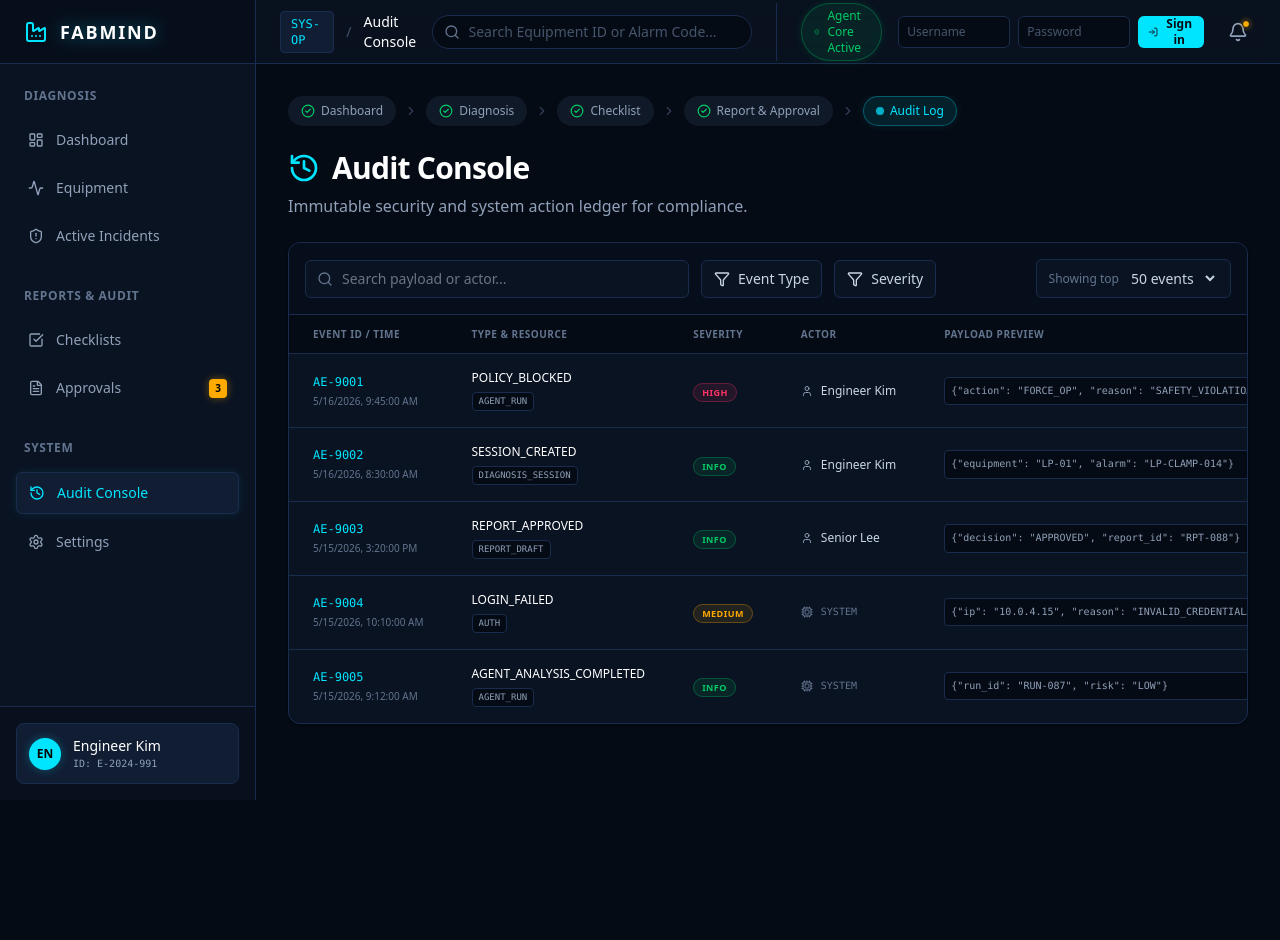
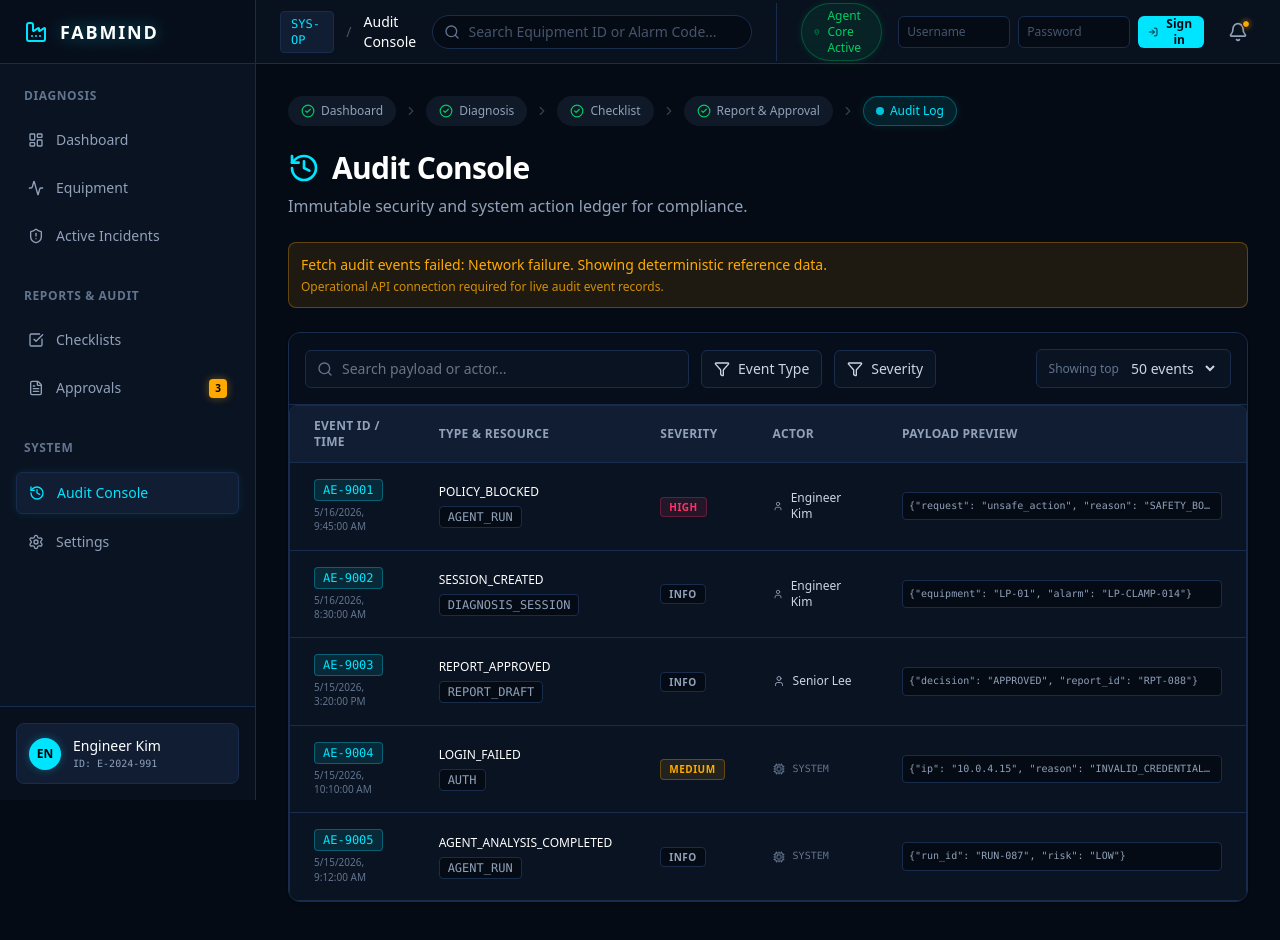
Before and after one commit to JJY0910/fabmind-agent, a Next.js app in the folder apps/web/: page /audit-events in a window 1280 px wide. Shown: the top 940 px of the page. Before the commit the page ends 804 px from the top, so only its background shows below. Built offline with nearby package versions, Linux system fonts and the light colour scheme; no server answers.

Commit message:
feat(web): standardize operational UI density states

```diff
--- a/apps/web/src/app/audit-events/page.tsx
+++ b/apps/web/src/app/audit-events/page.tsx
@@ -4,14 +4,25 @@ import { Card } from "@/components/ui/card";
 import { Search, Filter, History, User, Cpu } from "lucide-react";
 import { fetchAuditEvents } from "@/lib/api";
 import { WorkflowStepper } from "@/components/ui/WorkflowStepper";
+import {
+  CodePill,
+  DataSourceBanner,
+  OperationalTable,
+  OperationalTableBody,
+  OperationalTableHeader,
+  StatusBadge,
+  TableStateRow,
+} from "@/components/ui/operational";
 
-const mockAuditEvents = [
-  { id: "AE-9001", event_type: "POLICY_BLOCKED", severity: "HIGH", resource_type: "AGENT_RUN", actor: "Engineer Kim", created_at: "2026-05-16T09:45:00Z", payload: '{"action": "FORCE_OP", "reason": "SAFETY_VIOLATION"}' },
+const fallbackAuditEvents = [
+  { id: "AE-9001", event_type: "POLICY_BLOCKED", severity: "HIGH", resource_type: "AGENT_RUN", actor: "Engineer Kim", created_at: "2026-05-16T09:45:00Z", payload: '{"request": "unsafe_action", "reason": "SAFETY_BOUNDARY"}' },
   { id: "AE-9002", event_type: "SESSION_CREATED", severity: "INFO", resource_type: "DIAGNOSIS_SESSION", actor: "Engineer Kim", created_at: "2026-05-16T08:30:00Z", payload: '{"equipment": "LP-01", "alarm": "LP-CLAMP-014"}' },
   { id: "AE-9003", event_type: "REPORT_APPROVED", severity: "INFO", resource_type: "REPORT_DRAFT", actor: "Senior Lee", created_at: "2026-05-15T15:20:00Z", payload: '{"decision": "APPROVED", "report_id": "RPT-088"}' },
   { id: "AE-9004", event_type: "LOGIN_FAILED", severity: "MEDIUM", resource_type: "AUTH", actor: "SYSTEM", created_at: "2026-05-15T10:10:00Z", payload: '{"ip": "10.0.4.15", "reason": "INVALID_CREDENTIALS"}' },
   { id: "AE-9005", event_type: "AGENT_ANALYSIS_COMPLETED", severity: "INFO", resource_type: "AGENT_RUN", actor: "SYSTEM", created_at: "2026-05-15T09:12:00Z", payload: '{"run_id": "RUN-087", "risk": "LOW"}' }
 ];
+
+type DataMode = "loading" | "live" | "reference" | "empty";
 
 function payloadPreview(payload: unknown) {
   if (typeof payload === "string") return payload;
@@ -30,17 +41,24 @@ function formatTimestamp(value?: string | null) {
 }
 
 export default function AuditConsolePage() {
-  const [auditEvents, setAuditEvents] = useState(mockAuditEvents);
+  const [auditEvents, setAuditEvents] = useState(fallbackAuditEvents);
+  const [dataMode, setDataMode] = useState<DataMode>("loading");
+  const [error, setError] = useState<string | null>(null);
 
   useEffect(() => {
     fetchAuditEvents()
       .then(data => {
         if (data && Array.isArray(data.items)) {
           setAuditEvents(data.items);
+          setDataMode(data.items.length > 0 ? "live" : "empty");
+          setError(null);
         }
       })
       .catch((err) => {
         console.warn('Backend unavailable, using deterministic reference data', err);
+        const message = err instanceof Error ? err.message : "Backend API unavailable";
+        setDataMode("reference");
+        setError(`${message}. Showing deterministic reference data.`);
       });
   }, []);
 
@@ -59,6 +77,26 @@ export default function AuditConsolePage() {
           Immutable security and system action ledger for compliance.
         </p>
       </div>
+
+      {error ? (
+        <DataSourceBanner
+          mode="reference"
+          message={error}
+          detail="Operational API connection required for live audit event records."
+        />
+      ) : null}
+      {dataMode === "live" ? (
+        <DataSourceBanner
+          mode="live"
+          message={`Backend API connected. Showing ${auditEvents.length} audit event record${auditEvents.length === 1 ? "" : "s"}.`}
+        />
+      ) : null}
+      {dataMode === "empty" ? (
+        <DataSourceBanner
+          mode="empty"
+          message="Backend API connected. No audit events matched the current query."
+        />
+      ) : null}
 
       <Card className="overflow-hidden border-[#1a2c4d]">
         <div className="p-4 border-b border-[#1a2c4d] flex flex-col md:flex-row gap-4 justify-between bg-[#050b14]/50">
@@ -90,9 +128,8 @@ export default function AuditConsolePage() {
           </div>
         </div>
 
-        <div className="overflow-x-auto">
-          <table className="w-full text-sm text-left whitespace-nowrap">
-            <thead className="text-[10px] text-slate-500 bg-[#050b14] uppercase tracking-wider border-b border-[#1a2c4d]">
+        <OperationalTable>
+          <OperationalTableHeader>
               <tr>
                 <th className="px-6 py-3 font-semibold">Event ID / Time</th>
                 <th className="px-6 py-3 font-semibold">Type & Resource</th>
@@ -100,13 +137,19 @@ export default function AuditConsolePage() {
                 <th className="px-6 py-3 font-semibold">Actor</th>
                 <th className="px-6 py-3 font-semibold">Payload Preview</th>
               </tr>
-            </thead>
-            <tbody className="divide-y divide-[#1a2c4d]">
-              {auditEvents.map((event) => (
+          </OperationalTableHeader>
+          <OperationalTableBody>
+              {dataMode === "loading" ? (
+                <TableStateRow colSpan={5} title="Loading audit event records..." />
+              ) : null}
+              {dataMode === "empty" ? (
+                <TableStateRow colSpan={5} title="No audit event records are currently available." />
+              ) : null}
+              {dataMode !== "loading" ? auditEvents.map((event) => (
                 <tr key={event.id} className="hover:bg-[#111d33]/50 transition-colors">
                   <td className="px-6 py-4">
                     <div className="flex flex-col gap-1">
-                      <span className="font-mono text-[#00e5ff] text-xs">{event.id}</span>
+                      <CodePill>{event.id}</CodePill>
                       <span className="text-[10px] text-slate-500">
                         {formatTimestamp(event.created_at)}
                       </span>
@@ -115,19 +158,11 @@ export default function AuditConsolePage() {
                   <td className="px-6 py-4">
                     <div className="flex flex-col gap-1.5 items-start">
                       <span className="font-medium text-white text-xs">{event.event_type}</span>
-                      <span className="text-[9px] uppercase font-mono border border-[#1a2c4d] bg-[#050b14] text-slate-400 px-1.5 py-0.5 rounded">
-                        {event.resource_type}
-                      </span>
+                      <CodePill tone="slate">{event.resource_type}</CodePill>
                     </div>
                   </td>
                   <td className="px-6 py-4">
-                    <span className={`px-2 py-0.5 text-[9px] font-bold uppercase tracking-wider rounded-full border ${
-                      event.severity === 'HIGH' || event.severity === 'SECURITY' || event.severity === 'ERROR' ? 'bg-[#ff3366]/10 text-[#ff3366] border-[#ff3366]/30' :
-                      event.severity === 'MEDIUM' || event.severity === 'WARNING' ? 'bg-[#ffaa00]/10 text-[#ffaa00] border-[#ffaa00]/30' :
-                      'bg-[#00cc66]/10 text-[#00cc66] border-[#00cc66]/30'
-                    }`}>
-                      {event.severity}
-                    </span>
+                    <StatusBadge status={event.severity} />
                   </td>
                   <td className="px-6 py-4">
                     <div className="flex items-center gap-2">
@@ -147,10 +182,9 @@ export default function AuditConsolePage() {
                     </code>
                   </td>
                 </tr>
-              ))}
-            </tbody>
-          </table>
-        </div>
+              )) : null}
+          </OperationalTableBody>
+        </OperationalTable>
       </Card>
     </div>
   );
--- /dev/null
+++ b/apps/web/src/components/ui/operational.tsx
@@ -0,0 +1,158 @@
+import * as React from "react";
+
+import { cn } from "./card";
+
+type Tone = "cyan" | "green" | "amber" | "red" | "slate";
+type DataMode = "loading" | "live" | "reference" | "empty";
+
+const toneClasses: Record<Tone, string> = {
+  cyan: "border-[#00e5ff]/30 bg-[#00e5ff]/10 text-[#00e5ff]",
+  green: "border-[#00cc66]/30 bg-[#00cc66]/10 text-[#00cc66]",
+  amber: "border-[#ffaa00]/30 bg-[#ffaa00]/10 text-[#ffaa00]",
+  red: "border-[#ff3366]/30 bg-[#ff3366]/10 text-[#ff3366]",
+  slate: "border-[#1a2c4d] bg-[#050b14] text-slate-400",
+};
+
+const toneTextClasses: Record<Tone, string> = {
+  cyan: "text-[#00e5ff]",
+  green: "text-[#00cc66]",
+  amber: "text-[#ffaa00]",
+  red: "text-[#ff3366]",
+  slate: "text-slate-500",
+};
+
+function formatLabel(value?: string | null) {
+  return (value ?? "UNKNOWN").replaceAll("_", " ");
+}
+
+function statusTone(status?: string | null): Tone {
+  switch ((status ?? "").toUpperCase()) {
+    case "NORMAL":
+    case "COMPLETED":
+    case "APPROVED":
+    case "CLOSED":
+      return "green";
+    case "ALARM":
+    case "HIGH":
+    case "ERROR":
+    case "SECURITY":
+    case "REJECTED":
+      return "red";
+    case "WARNING":
+    case "MEDIUM":
+    case "OPEN":
+    case "PENDING_REVIEW":
+    case "SUBMITTED":
+      return "amber";
+    case "TRIAGED":
+    case "IN_PROGRESS":
+    case "CHECKLIST_IN_PROGRESS":
+    case "REPORT_SUBMITTED":
+    case "ANALYSIS_READY":
+      return "cyan";
+    default:
+      return "slate";
+  }
+}
+
+export function StatusBadge({ status, className }: { status?: string | null; className?: string }) {
+  const tone = statusTone(status);
+  return (
+    <span
+      className={cn(
+        "inline-flex items-center rounded border px-2 py-0.5 text-[10px] font-bold uppercase tracking-wider",
+        toneClasses[tone],
+        className,
+      )}
+    >
+      {formatLabel(status)}
+    </span>
+  );
+}
+
+export function SeverityBadge({ severity, className }: { severity?: string | null; className?: string }) {
+  const tone = statusTone(severity);
+  return (
+    <span className={cn("text-[10px] font-bold uppercase tracking-wider", toneTextClasses[tone], className)}>
+      {formatLabel(severity)} severity
+    </span>
+  );
+}
+
+export function CodePill({
+  children,
+  tone = "cyan",
+  className,
+}: {
+  children: React.ReactNode;
+  tone?: Tone;
+  className?: string;
+}) {
+  return (
+    <span className={cn("inline-flex w-fit items-center rounded border px-2 py-0.5 font-mono text-xs", toneClasses[tone], className)}>
+      {children}
+    </span>
+  );
+}
+
+export function DataSourceBanner({
+  mode,
+  message,
+  detail,
+}: {
+  mode: DataMode;
+  message: string;
+  detail?: string;
+}) {
+  if (mode === "loading") return null;
+
+  const tone: Tone = mode === "live" ? "green" : mode === "reference" ? "amber" : "slate";
+
+  return (
+    <div className={cn("rounded-lg border p-3 text-sm", toneClasses[tone])}>
+      <span>{message}</span>
+      {detail ? <span className="mt-1 block text-xs opacity-80">{detail}</span> : null}
+    </div>
+  );
+}
+
+export function OperationalTable({ children, className }: { children: React.ReactNode; className?: string }) {
+  return (
+    <div className={cn("overflow-hidden rounded-lg border border-[#1a2c4d] bg-[#0a1322]", className)}>
+      <div className="overflow-x-auto">
+        <table className="w-full text-left text-sm text-slate-300">{children}</table>
+      </div>
+    </div>
+  );
+}
+
+export function OperationalTableHeader({ children }: { children: React.ReactNode }) {
+  return (
+    <thead className="border-b border-[#1a2c4d] bg-[#111d33] text-xs uppercase tracking-wide text-slate-400">
+      {children}
+    </thead>
+  );
+}
+
+export function OperationalTableBody({ children }: { children: React.ReactNode }) {
+  return <tbody className="divide-y divide-[#1a2c4d]">{children}</tbody>;
+}
+
+export function TableStateRow({
+  colSpan,
+  title,
+  detail,
+}: {
+  colSpan: number;
+  title: string;
+  detail?: string;
+}) {
+  return (
+    <tr>
+      <td colSpan={colSpan} className="px-4 py-9 text-center">
+        <div className="text-sm font-medium text-slate-400">{title}</div>
+        {detail ? <div className="mt-1 text-xs text-slate-600">{detail}</div> : null}
+      </td>
+    </tr>
+  );
+}
```
Also changed, not shown: apps/web/src/app/active-incidents/page.tsx (+28 -46 lines), apps/web/src/app/equipment/page.tsx (+27 -44 lines), 1 other file (tests, documents, lock files or other folders).
